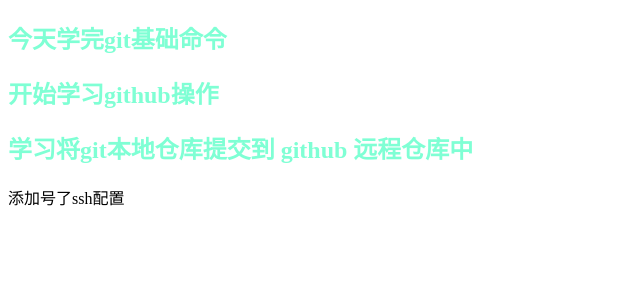
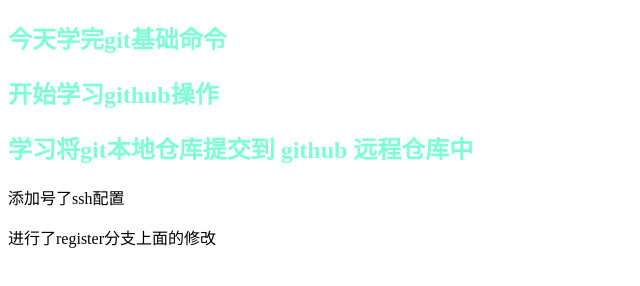
Before and after one commit to Tbeating/test07, a plain HTML site: page index.html in a window 1280 px wide. Shown: the whole page, without its empty margins (0-640 px from the left). Drawn offline with Linux system fonts and the light colour scheme.

Commit message:
register分支进行index.html的修改

```diff
--- a/index.html
+++ b/index.html
@@ -12,5 +12,6 @@
     <h2>开始学习github操作</h2>
     <h2>学习将git本地仓库提交到 github 远程仓库中</h2>
     添加号了ssh配置
+    <p>进行了register分支上面的修改</p>
 </body>
 </html>
```
